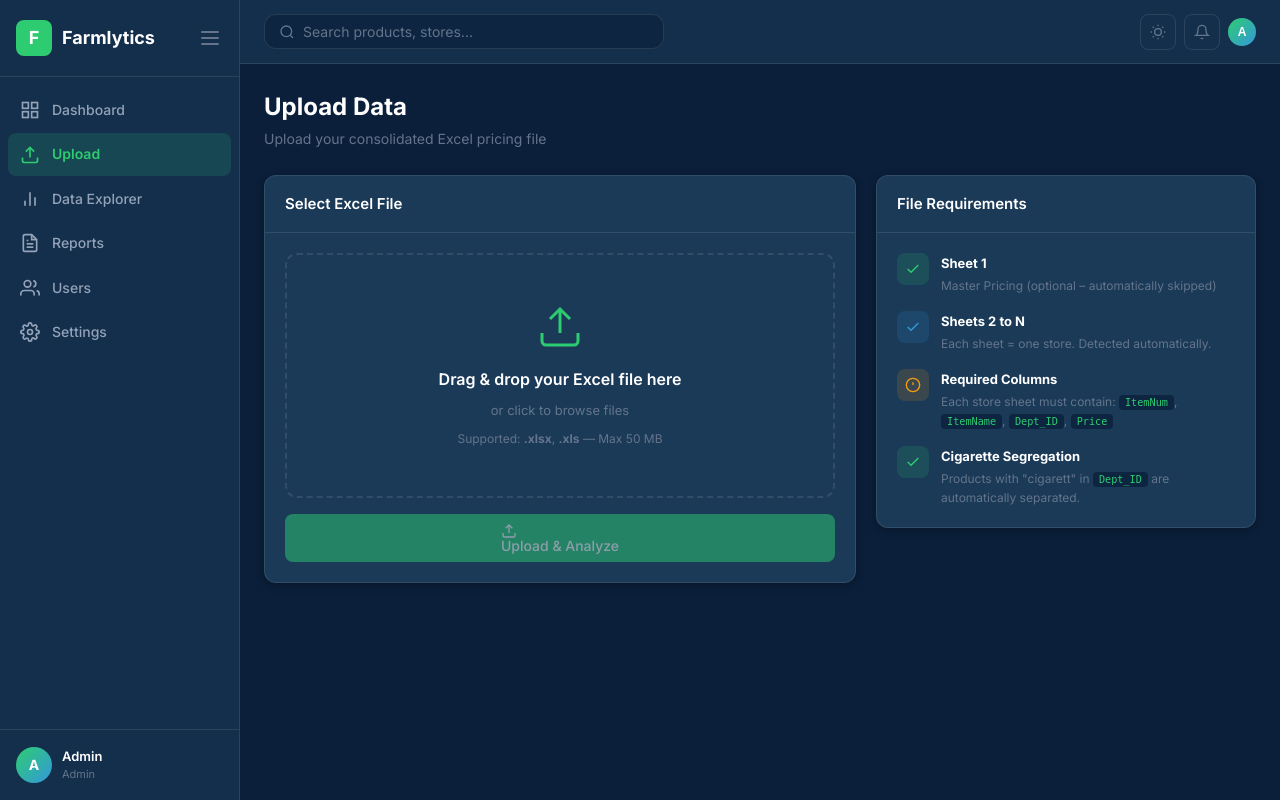
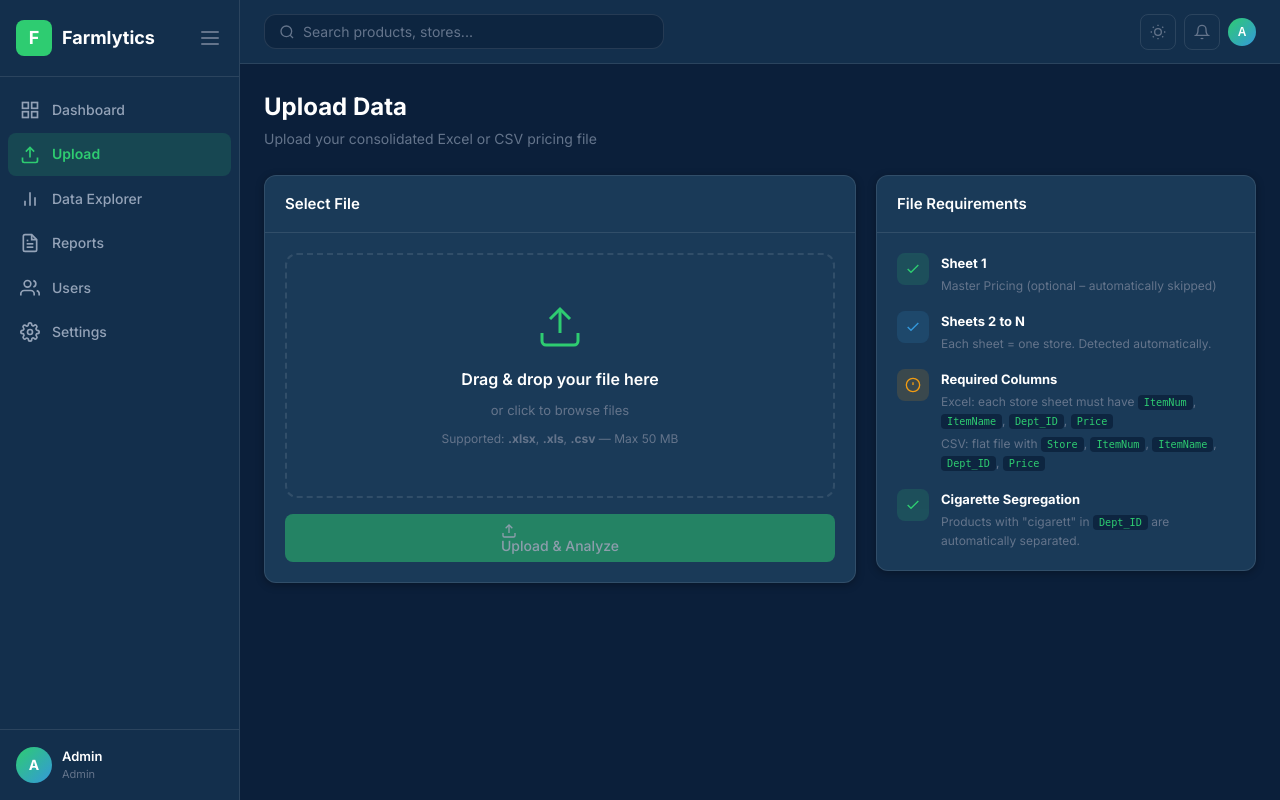
Before and after one commit to harinianandanrao/farmlytics, a Flask app: page /upload in a window 1280 px wide. Run offline with Flask 3, Linux system fonts and the light colour scheme; a user stored in the database is signed in.

Commit message:
Add CSV upload support and CSV download option

```diff
--- a/app/processor.py
+++ b/app/processor.py
@@ -134,9 +134,57 @@ def missing_by_store(merged: pd.DataFrame, store_names: List[str]) -> pd.DataFra
     return pd.DataFrame(records).sort_values("Missing_Products", ascending=False)
 
 
+def load_store_sheets_csv(filepath: str) -> Dict[str, pd.DataFrame]:
+    """Load CSV file. Must have columns: Store, ItemNum, ItemName, Dept_ID, Price."""
+    df = pd.read_csv(filepath)
+    df.columns = [str(c).strip() for c in df.columns]
+
+    col_map = {}
+    for col in df.columns:
+        low = col.lower().replace(" ", "").replace("_", "")
+        if low in ("itemnum", "barcode", "upc", "sku"):
+            col_map[col] = "ItemNum"
+        elif low == "itemname":
+            col_map[col] = "ItemName"
+        elif low in ("dept_id", "deptid", "dept", "department"):
+            col_map[col] = "Dept_ID"
+        elif low == "price":
+            col_map[col] = "Price"
+        elif low in ("store", "storename", "store_name"):
+            col_map[col] = "Store"
+
+    df = df.rename(columns=col_map)
+
+    required = {"ItemNum", "ItemName", "Dept_ID", "Price", "Store"}
+    if not required.issubset(set(df.columns)):
+        missing_cols = required - set(df.columns)
+        raise ValueError(
+            f"CSV missing required columns: {missing_cols}. "
+            "Expected headers: Store, ItemNum, ItemName, Dept_ID, Price"
+        )
+
+    df["ItemNum"] = df["ItemNum"].astype(str).str.strip()
+    df["ItemName"] = df["ItemName"].astype(str).str.strip()
+    df["Dept_ID"] = df["Dept_ID"].astype(str).str.strip()
+    df["Price"] = pd.to_numeric(df["Price"], errors="coerce")
+    df = df.dropna(subset=["ItemNum"])
+    df = df[df["ItemNum"] != "nan"]
+
+    stores = {}
+    for store_name, group in df.groupby("Store"):
+        store_df = group[["ItemNum", "ItemName", "Dept_ID", "Price"]].copy()
+        stores[str(store_name).strip()] = store_df.reset_index(drop=True)
+
+    return stores
+
+
 def process_excel(filepath: str) -> Dict:
     """Main processing pipeline. Returns all analytics results."""
-    stores = load_store_sheets(filepath)
+    ext = os.path.splitext(filepath)[1].lower()
+    if ext == ".csv":
+        stores = load_store_sheets_csv(filepath)
+    else:
+        stores = load_store_sheets(filepath)
     if not stores:
         raise ValueError("No valid store sheets found. Ensure sheets 2–N have ItemNum, ItemName, Dept_ID, Price columns.")
 
--- a/app/routes/upload.py
+++ b/app/routes/upload.py
@@ -10,7 +10,7 @@ import json
 
 upload_bp = Blueprint("upload", __name__)
 
-ALLOWED_EXTENSIONS = {"xlsx", "xls"}
+ALLOWED_EXTENSIONS = {"xlsx", "xls", "csv"}
 
 
 def _allowed(filename):
@@ -31,7 +31,7 @@ def upload():
             return redirect(request.url)
 
         if not _allowed(file.filename):
-            flash("Only .xlsx and .xls files are accepted.", "danger")
+            flash("Only .xlsx, .xls, and .csv files are accepted.", "danger")
             return redirect(request.url)
 
         original_name = secure_filename(file.filename)
--- a/app/templates/reports.html
+++ b/app/templates/reports.html
@@ -51,6 +51,10 @@
       <a href="{{ url_for('api.download_report') }}" class="btn btn-primary btn-full mt-md" id="downloadReportBtn">
         <svg viewBox="0 0 24 24" fill="none" stroke="currentColor" stroke-width="2" style="width:16px;height:16px"><path d="M21 15v4a2 2 0 0 1-2 2H5a2 2 0 0 1-2-2v-4"/><polyline points="7 10 12 15 17 10"/><line x1="12" y1="15" x2="12" y2="3"/></svg>
         Download Excel Report
+      </a>
+      <a href="{{ url_for('api.download_report_csv') }}" class="btn btn-secondary btn-full mt-sm">
+        <svg viewBox="0 0 24 24" fill="none" stroke="currentColor" stroke-width="2" style="width:16px;height:16px"><path d="M21 15v4a2 2 0 0 1-2 2H5a2 2 0 0 1-2-2v-4"/><polyline points="7 10 12 15 17 10"/><line x1="12" y1="15" x2="12" y2="3"/></svg>
+        Download CSV Report
       </a>
     </div>
   </div>
--- a/app/templates/upload.html
+++ b/app/templates/upload.html
@@ -5,7 +5,7 @@
 <div class="page-header">
   <div>
     <h1 class="page-title">Upload Data</h1>
-    <p class="page-subtitle">Upload your consolidated Excel pricing file</p>
+    <p class="page-subtitle">Upload your consolidated Excel or CSV pricing file</p>
   </div>
 </div>
 
@@ -13,7 +13,7 @@
   <!-- Upload Card -->
   <div class="card upload-card">
     <div class="card-header">
-      <h3>Select Excel File</h3>
+      <h3>Select File</h3>
     </div>
     <div class="card-body">
       <form method="POST" action="{{ url_for('upload.upload') }}" enctype="multipart/form-data" id="uploadForm">
@@ -21,10 +21,10 @@
           <div class="drop-icon">
             <svg viewBox="0 0 24 24" fill="none" stroke="currentColor" stroke-width="1.5"><path d="M21 15v4a2 2 0 0 1-2 2H5a2 2 0 0 1-2-2v-4"/><polyline points="17 8 12 3 7 8"/><line x1="12" y1="3" x2="12" y2="15"/></svg>
           </div>
-          <p class="drop-text">Drag & drop your Excel file here</p>
+          <p class="drop-text">Drag & drop your file here</p>
           <p class="drop-hint">or click to browse files</p>
-          <p class="drop-formats">Supported: <strong>.xlsx</strong>, <strong>.xls</strong> — Max 50 MB</p>
-          <input type="file" name="file" id="fileInput" accept=".xlsx,.xls" class="file-input" />
+          <p class="drop-formats">Supported: <strong>.xlsx</strong>, <strong>.xls</strong>, <strong>.csv</strong> — Max 50 MB</p>
+          <input type="file" name="file" id="fileInput" accept=".xlsx,.xls,.csv" class="file-input" />
         </div>
 
         <div class="file-preview" id="filePreview" style="display:none">
@@ -85,7 +85,8 @@
           </div>
           <div>
             <strong>Required Columns</strong>
-            <p>Each store sheet must contain: <code>ItemNum</code>, <code>ItemName</code>, <code>Dept_ID</code>, <code>Price</code></p>
+            <p>Excel: each store sheet must have <code>ItemNum</code>, <code>ItemName</code>, <code>Dept_ID</code>, <code>Price</code></p>
+            <p style="margin-top:4px">CSV: flat file with <code>Store</code>, <code>ItemNum</code>, <code>ItemName</code>, <code>Dept_ID</code>, <code>Price</code></p>
           </div>
         </div>
         <div class="req-item">
```
Also changed, not shown: app/routes/api.py (+22 -1 lines).
